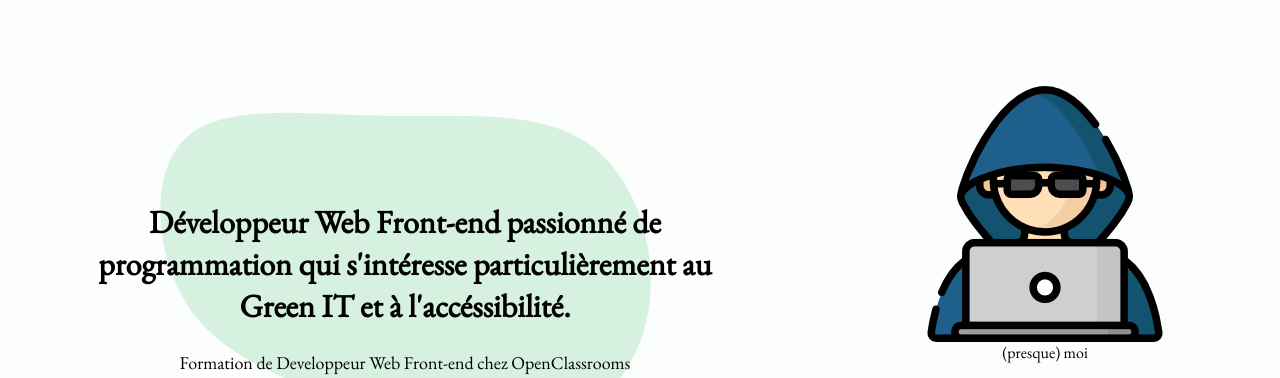
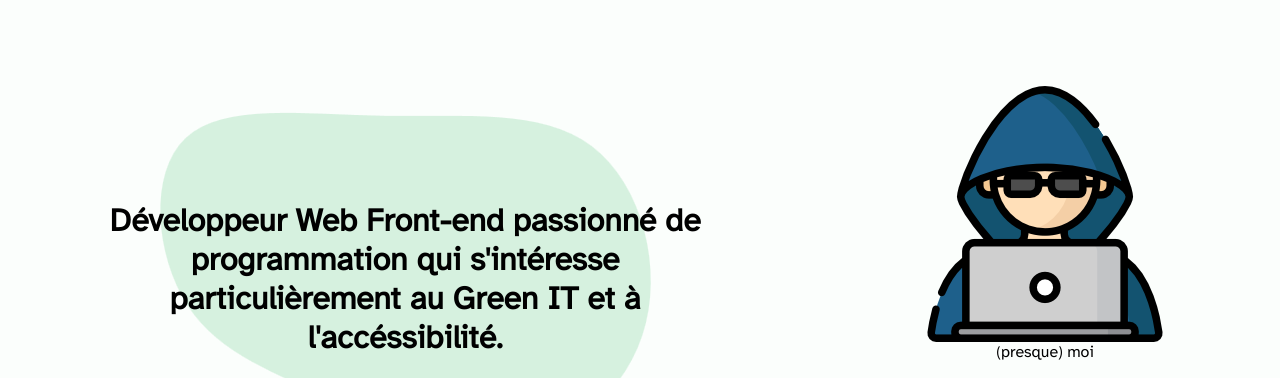
Before and after one commit to YohanMuze/ProjetOC-P12, a plain HTML site: page index.html in a window 1280 px wide. Shown: the part 84-462 px from the top of the page. Drawn offline with nearby package versions, Linux system fonts and the light colour scheme.

Commit message:
changed font-family

```diff
--- a/index.html
+++ b/index.html
@@ -7,7 +7,7 @@
     <title>Yohan Muzé - Web Developer Front-end</title>
     <link rel="preconnect" href="https://fonts.googleapis.com">
     <link rel="preconnect" href="https://fonts.gstatic.com" crossorigin>
-    <link href="https://fonts.googleapis.com/css2?family=EB+Garamond&display=swap" rel="stylesheet">
+    <link href="https://fonts.googleapis.com/css2?family=Atkinson+Hyperlegible&display=swap" rel="stylesheet">
     <link rel="stylesheet" href="./src/assets/css/style.css">
     <script src="src/index.js" defer></script>
 </head>
--- a/src/assets/css/style.css
+++ b/src/assets/css/style.css
@@ -1,8 +1,7 @@
 * {
     margin: 0;
     box-sizing: border-box;
-    font-family: 'EB Garamond', serif;
-
+    font-family: 'Atkinson Hyperlegible', sans-serif;
   }
 
 body {
```
